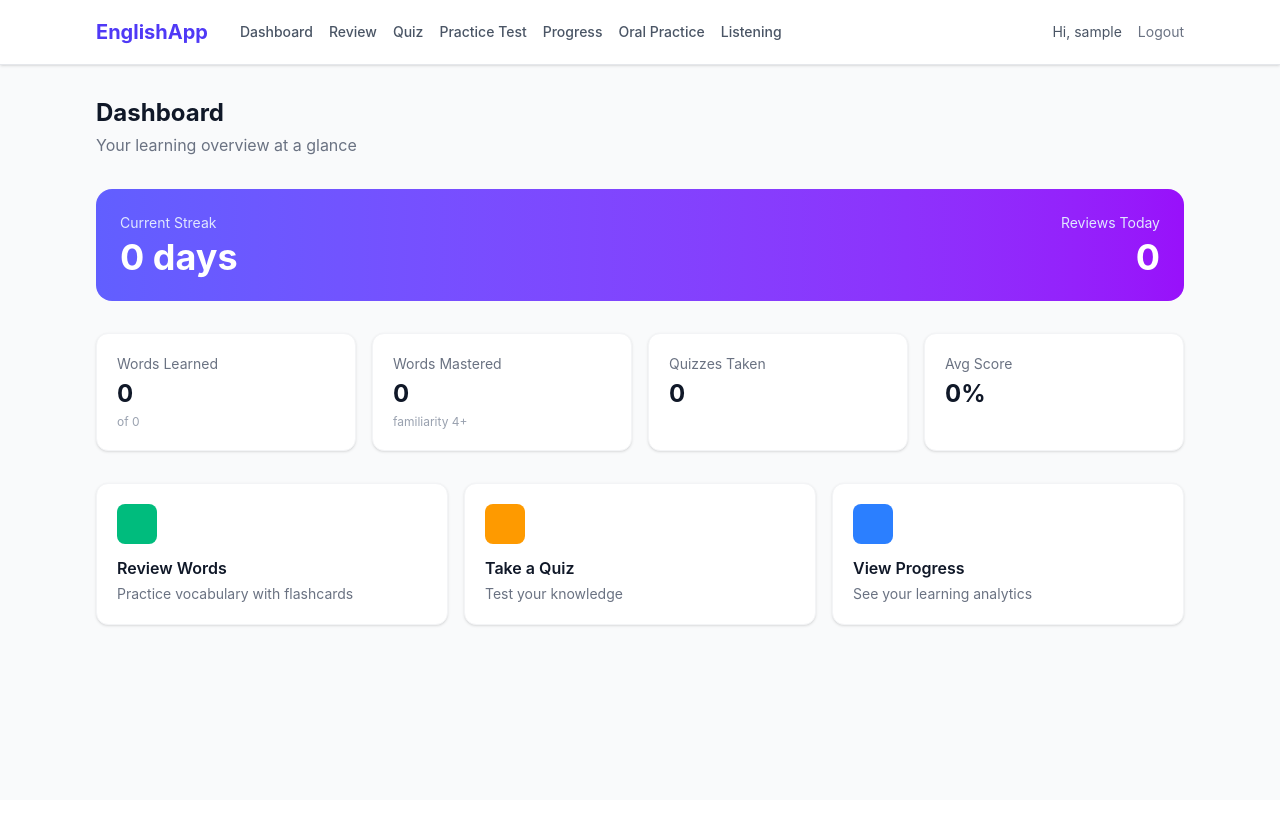
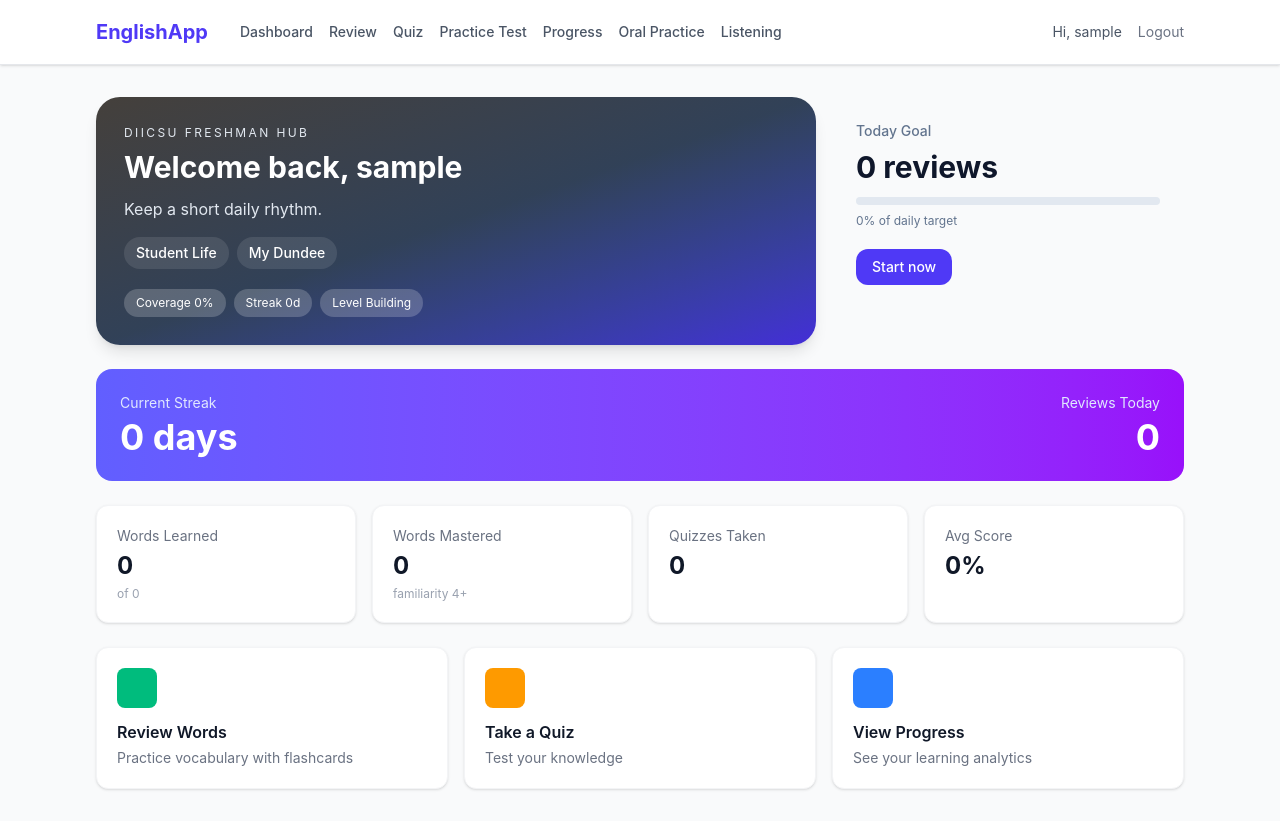
Before and after one commit to z11037/Agile-Software-Engineering-Project, a React (Vite) app in the folder frontend/: page / in a window 1280 px wide. Before the commit the page ends 800 px from the top, so only its background shows below. Built offline with nearby package versions, Linux system fonts and the light colour scheme; no server answers; sample sign-in values are in the browser's storage.

Commit message:
Refactor loading state and enhance Dashboard UI
Refactor DashboardPage to improve loading state handling and enhance UI elements.

```diff
--- a/frontend/src/pages/DashboardPage.tsx
+++ b/frontend/src/pages/DashboardPage.tsx
@@ -1,11 +1,13 @@
 import { useEffect, useState } from 'react';
 import { Link } from 'react-router-dom';
+import { useAuth } from '../hooks/useAuth';
 import { getProgressSummary } from '../services/api';
 import type { ProgressSummary } from '../types';
 
 export default function DashboardPage() {
   const [summary, setSummary] = useState<ProgressSummary | null>(null);
   const [loading, setLoading] = useState(true);
+  const { username } = useAuth();
 
   useEffect(() => {
     getProgressSummary()
@@ -13,10 +15,6 @@ export default function DashboardPage() {
       .catch(() => {})
       .finally(() => setLoading(false));
   }, []);
-
-  if (loading) {
-    return <div className="text-center py-20 text-gray-400">Loading...</div>;
-  }
 
   const stats = summary ?? {
     total_words: 0,
@@ -28,12 +26,66 @@ export default function DashboardPage() {
     reviews_today: 0,
   };
 
+  const coverage = stats.total_words > 0 ? Math.round((stats.words_learned / stats.total_words) * 100) : 0;
+  const dailyTarget = 10;
+  const reviewProgress = Math.min(100, Math.round((stats.reviews_today / dailyTarget) * 100));
+  const heroLine = stats.current_streak < 3 ? 'Keep a short daily rhythm.' : `${stats.current_streak}-day streak, keep going.`;
+  const levelLabel = stats.average_score >= 80 ? 'Strong' : stats.average_score >= 65 ? 'Steady' : 'Building';
+
+  const openExternal = (label: string, url: string) => {
+    const ok = window.confirm(`You are about to open ${label}:\n${url}`);
+    if (!ok) return;
+    window.open(url, '_blank', 'noopener,noreferrer');
+  };
+
+  if (loading) {
+    return <div className="text-center py-20 text-gray-400">Loading...</div>;
+  }
+
   return (
-    <div className="space-y-8">
-      <div>
-        <h1 className="text-2xl font-bold text-gray-900">Dashboard</h1>
-        <p className="text-gray-500 mt-1">Your learning overview at a glance</p>
-      </div>
+    <div className="space-y-6">
+      <section className="grid grid-cols-1 lg:grid-cols-3 gap-4">
+        <div className="lg:col-span-2 rounded-3xl bg-gradient-to-br from-stone-700 via-slate-700 to-indigo-700 p-7 text-white shadow-lg">
+          <p className="text-xs uppercase tracking-[0.2em] text-slate-200">DIICSU Freshman Hub</p>
+          <h1 className="text-3xl font-bold mt-2">Welcome back, {username}</h1>
+          <p className="text-slate-200 mt-3 max-w-2xl">{heroLine}</p>
+          <div className="mt-4 flex flex-wrap gap-2">
+            <button
+              type="button"
+              onClick={() => openExternal('Student Life', 'https://dii.csu.edu.cn')}
+              className="text-sm font-medium px-3 py-1.5 rounded-full bg-white/10 hover:bg-white/20 transition"
+            >
+              Student Life
+            </button>
+            <button
+              type="button"
+              onClick={() => openExternal('My Dundee', 'https://my.dundee.ac.uk')}
+              className="text-sm font-medium px-3 py-1.5 rounded-full bg-white/10 hover:bg-white/20 transition"
+            >
+              My Dundee
+            </button>
+          </div>
+          <div className="mt-5 flex flex-wrap gap-2">
+            <span className="text-xs bg-white/20 px-3 py-1.5 rounded-full">Coverage {coverage}%</span>
+            <span className="text-xs bg-white/20 px-3 py-1.5 rounded-full">Streak {stats.current_streak}d</span>
+            <span className="text-xs bg-white/20 px-3 py-1.5 rounded-full">Level {levelLabel}</span>
+          </div>
+        </div>
+        <div className="part-box p-6">
+          <p className="text-sm font-medium text-slate-500">Today Goal</p>
+          <p className="text-3xl font-bold text-slate-900 mt-2">{stats.reviews_today} reviews</p>
+          <div className="mt-3 h-2 rounded-full bg-slate-200 overflow-hidden">
+            <div className="h-full bg-indigo-600" style={{ width: `${reviewProgress}%` }} />
+          </div>
+          <p className="text-xs text-slate-500 mt-2">{reviewProgress}% of daily target</p>
+          <Link
+            to="/review"
+            className="inline-flex mt-5 px-4 py-2 rounded-xl bg-indigo-600 text-white text-sm font-medium hover:bg-indigo-700 transition"
+          >
+            Start now
+          </Link>
+        </div>
+      </section>
 
       {/* Streak banner */}
       <div className="bg-gradient-to-r from-indigo-500 to-purple-600 rounded-2xl p-6 text-white">
```
